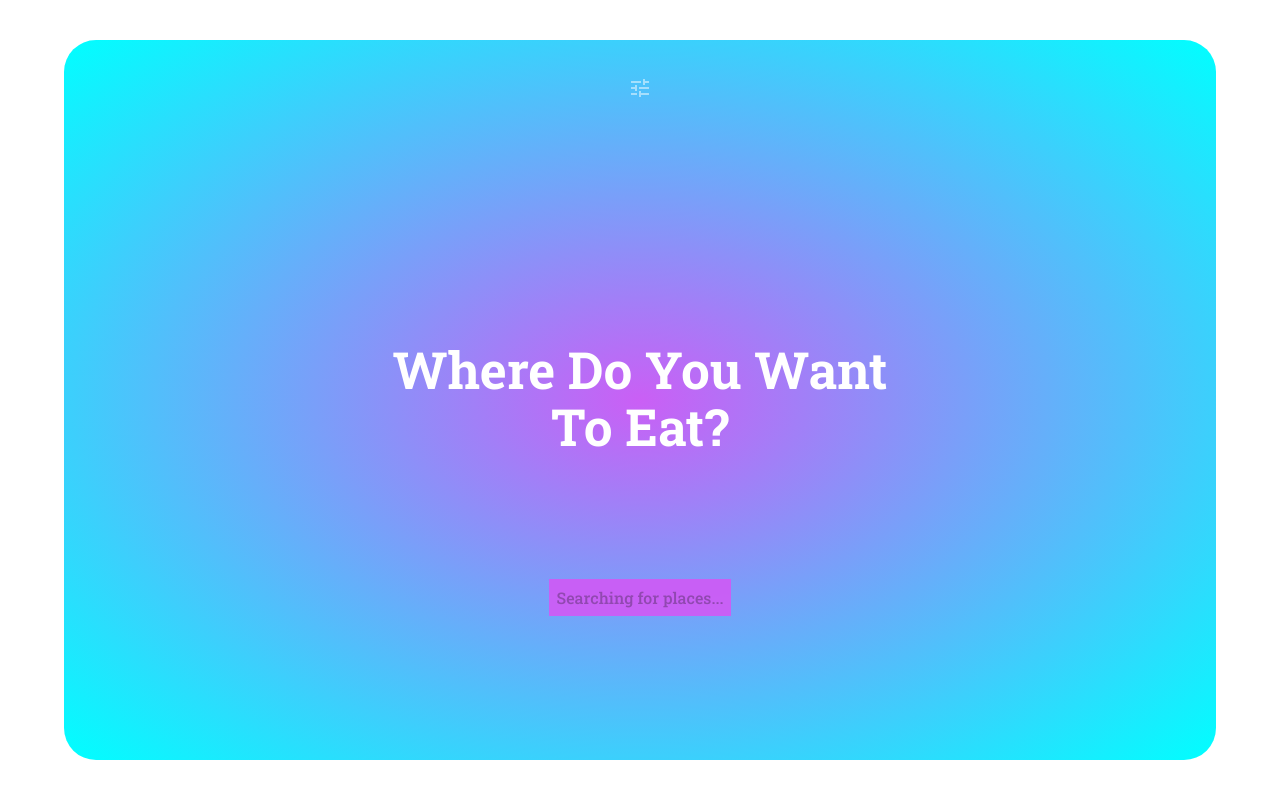
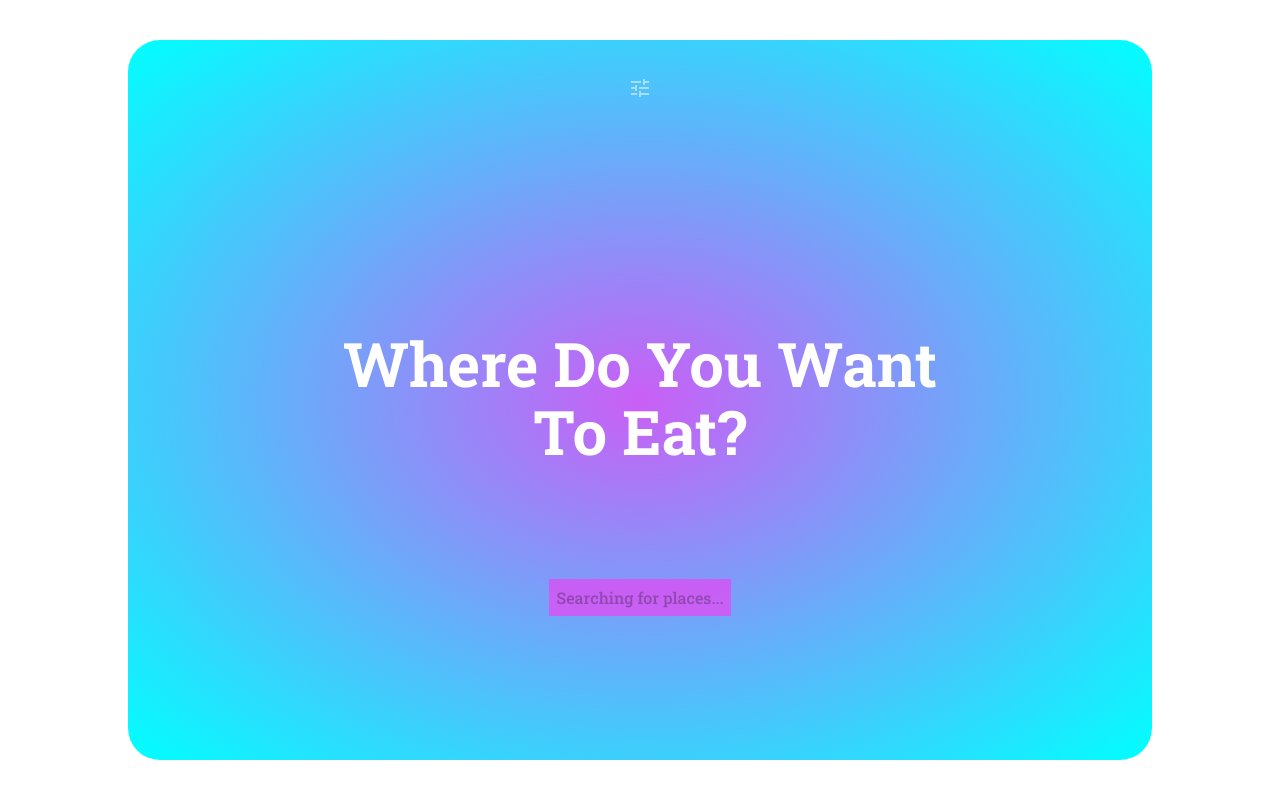
Before and after one commit to tophercully/whattoeat-react, a React (Vite) app: page / in a window 1280 px wide. Built offline with nearby package versions, Linux system fonts and the light colour scheme; no server answers; what @googlemaps/react-wrapper would draw is missing.

Commit message:
font size fix

```diff
--- a/src/App.css
+++ b/src/App.css
@@ -6,11 +6,13 @@
   place-items: center;
   font-family: 'Roboto Slab', serif;
   height: 90vh;
-  width:100vw;
+  width:90vw;
   /* outline: auto; */
 
   display: flex;
   justify-content: center;
+
+  --rating-height: 3vw;
 }
 
 .body * {
@@ -19,7 +21,7 @@
 
 .body{
   height:90vh;
-  width:90vw;
+  width:80vw;
 
   display: flex;
   flex-direction: column;
@@ -39,6 +41,7 @@
   align-items: center;
   height:50vh;
   align-content: center;
+  font-size: 1.5vw;
 }
 
 .location--button--pad {
@@ -48,6 +51,7 @@
 
   display: flex;
   justify-content: center;
+  padding-top: 6vh;
 
   padding:0.5vh;
 
@@ -58,6 +62,7 @@
   max-width: 50vw;
   width:50vw;
   align-self: center;
+  padding-top: 6vh;
 
   display: flex;
   justify-content: center;
@@ -65,7 +70,7 @@
 }
 
 .location--result{
-
+  font-weight: 500;
   max-width: 80%;
   display: flex;
   flex-direction: column;
@@ -176,6 +181,11 @@
   flex-direction: row;
   align-items: center;
 }
+.location--rating--value{
+  font-weight: 500;
+  font-size: var(--rating-height);
+}
 .location--rating--star{
+  width:var(--rating-height*1.1);
   filter: invert();
 }
--- a/src/components/FilterMenu.jsx
+++ b/src/components/FilterMenu.jsx
@@ -24,8 +24,10 @@ export default function Filters(props) {
     })
 
     function handleChange() {
+        e.preventDefault()
         setCurrentFilters(
             {
+
             distance:document.getElementById('filter--distance').value,
             price:document.getElementById('filter--price').value
         }
```
